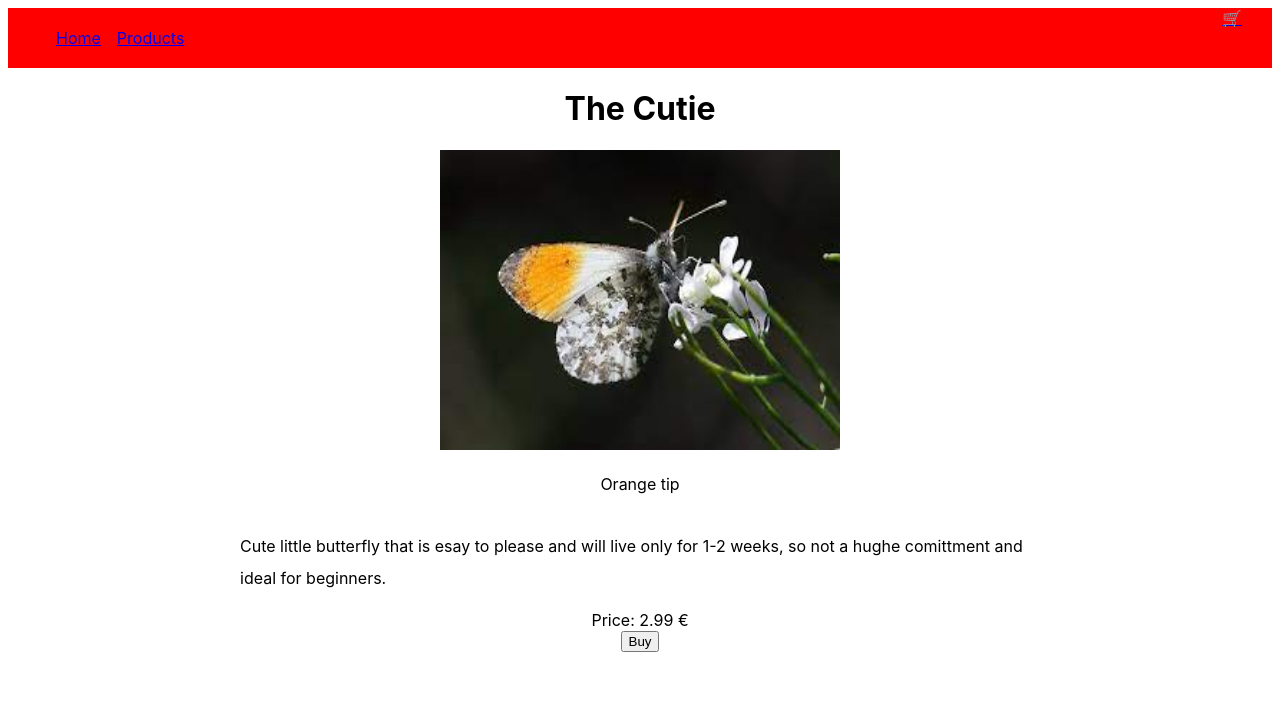
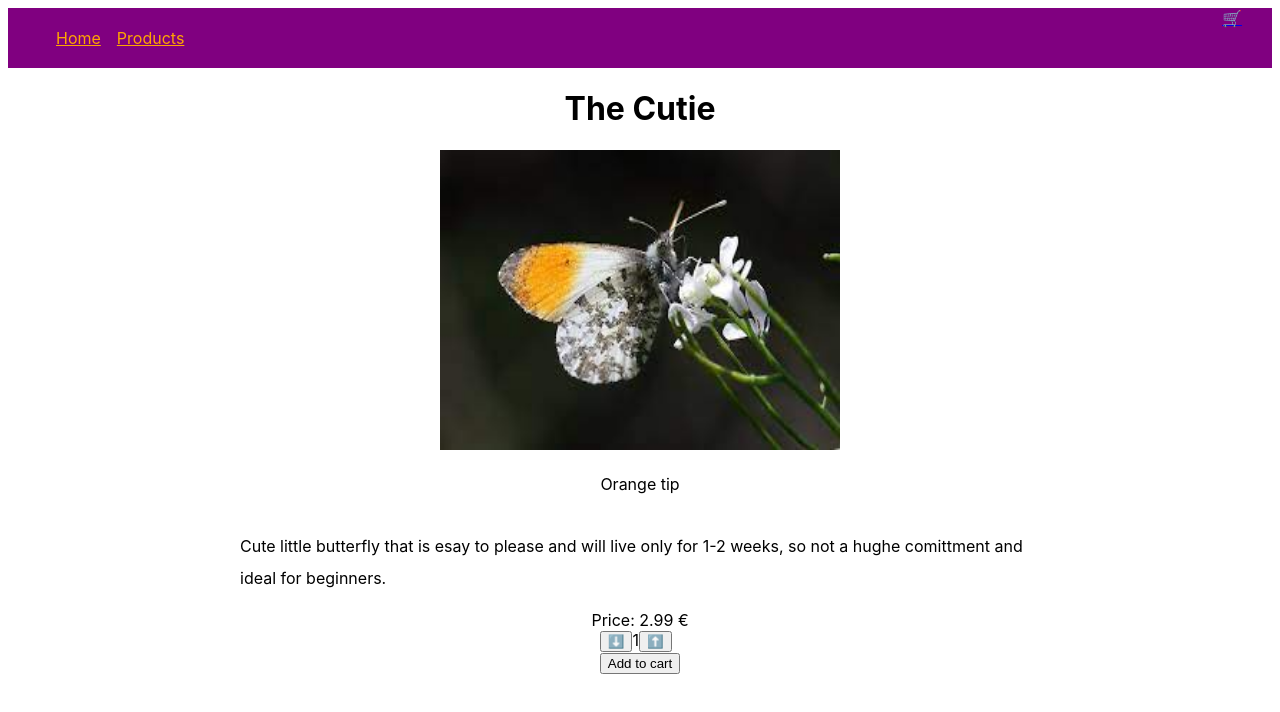
Before and after one commit to Franziska-F/next-ecommerce-store, a Next.js app: page /butterflies/1 in a window 1280 px wide. Shown: the top 712 px of the page. Built offline with nearby package versions, Linux system fonts and the light colour scheme.

Commit message:
Cookie will update product and quantity

```diff
--- a/components/Header.js
+++ b/components/Header.js
@@ -3,7 +3,7 @@ import Link from 'next/link';
 import { css } from '@emotion/react';
 
 const header = css`
-  background-color: red;
+  background-color: purple;
   display: flex;
   justify-content: space-between;
 
@@ -18,10 +18,10 @@ const header = css`
   }
   .links ul a {
     cursor: pointer;
+    color: orange;
   }
   .links ul a:hover {
     font-size: 18px;
-    background-color: bisque;
   }
   .cart {
     margin-right: 30px;
--- a/package.json
+++ b/package.json
@@ -10,6 +10,7 @@
   },
   "dependencies": {
     "@emotion/react": "^11.9.0",
+    "js-cookie": "^3.0.1",
     "next": "12.1.6",
     "react": "18.1.0",
     "react-dom": "18.1.0",
--- a/pages/butterflies/[id].js
+++ b/pages/butterflies/[id].js
@@ -1,3 +1,9 @@
+import {
+  React,
+  useState,
+} from 'react';
+
+import Cookies from 'js-cookie';
 import Head from 'next/head';
 import Image from 'next/image';
 
@@ -18,6 +24,9 @@ const wrapper = css`
 `;
 
 export default function ButterflyDetails(props) {
+  const [isInCart, setIsInCart] = useState('count' in props.butterfly);
+  const [count, setCount] = useState(props.butterfly.count || 1);
+
   if (!props.butterfly) {
     return (
       <div>
@@ -55,7 +64,66 @@ export default function ButterflyDetails(props) {
         <div>Price: {props.butterfly.price / 100} € </div>
         <div>
           {' '}
-          <button>Buy</button>
+          <div className="quantity-counter">
+            <button
+              className="btn-control"
+              onClick={() => {
+                if (count > 1) {
+                  setCount(count - 1);
+                }
+              }}
+            >
+              ⬇️
+            </button>
+            <span className="count">{count}</span>
+            <button
+              className="btn-control"
+              onClick={() => {
+                setCount(count + 1);
+              }}
+            >
+              ⬆️
+            </button>
+          </div>
+          <button
+            onClick={() => {
+              const currentCart = Cookies.get('products') // is there a cookie with value 'product'?
+                ? JSON.parse(Cookies.get('products'))
+                : []; // if not, return empty array
+              let newCart;
+
+              // is product inside cart?
+
+              if (
+                currentCart.find(
+                  (productsInCart) => props.butterfly.id === productsInCart.id,
+                )
+              ) {
+                newCart = currentCart.map((obj) =>
+                  obj.id === props.butterfly.id
+                    ? { ...obj, count: obj.count + count }
+                    : obj,
+                );
+                setCount(count);
+                /* newCart = currentCart.filter((productsInCart) => {
+                  return productsInCart.id !== props.butterfly.id;
+                }); // if id is different, pass the filter
+                setIsInCart(true);
+                setCount(count); */
+              } else {
+                newCart = [
+                  ...currentCart,
+                  { id: props.butterfly.id, count: count },
+                ];
+                setIsInCart(true);
+              }
+              // update the cookie
+              Cookies.set('products', JSON.stringify(newCart));
+            }}
+          >
+            {' '}
+            Add to cart
+          </button>
         </div>
       </div>
     </div>
@@ -63,16 +131,20 @@ export default function ButterflyDetails(props) {
 }
 
 export function getServerSideProps(context) {
+  const currentCart = JSON.parse(context.req.cookies.products || '[]');
+  console.log(currentCart);
   const foundButterfly = productDatabase.find((butterfly) => {
     return butterfly.id === context.query.id;
   });
-  if (!foundButterfly) {
-    context.res.statusCode = 404;
-  }
 
+  const inCart = currentCart.find(
+    (productsInCart) => foundButterfly.id === productsInCart.id,
+  );
+
+  const butterflyInCart = { ...foundButterfly, ...inCart };
   return {
     props: {
-      butterfly: foundButterfly || null,
+      butterfly: butterflyInCart || null,
     },
   };
 }
--- a/pages/products.js
+++ b/pages/products.js
@@ -6,7 +6,7 @@ import { css } from '@emotion/react';
 import { productDatabase } from '../util/database';
 
 const test = css`
-  background-color: red;
+  text-align: center;
 `;
 
 export default function Products(props) {
--- a/util/database.js
+++ b/util/database.js
@@ -28,7 +28,7 @@ export const productDatabase = [
     name: 'The Dark',
     type: 'Viennese emperor',
     description:
-      'Not up for the colorful stuff and sunny days? Want a butterfly that has the size of bat? Than this dark, beautyful creature of the night is perfect for you. ',
+      'Not up for the colorful stuff and bright days? Want a butterfly that has the size of bat? Than this dark, beautyful creature of the night is perfect for you. ',
     price: '1200',
   },
 ];
```
Also changed, not shown: pages/index.js (+7 -1 lines), 1 other file (tests, documents, lock files or other folders).
